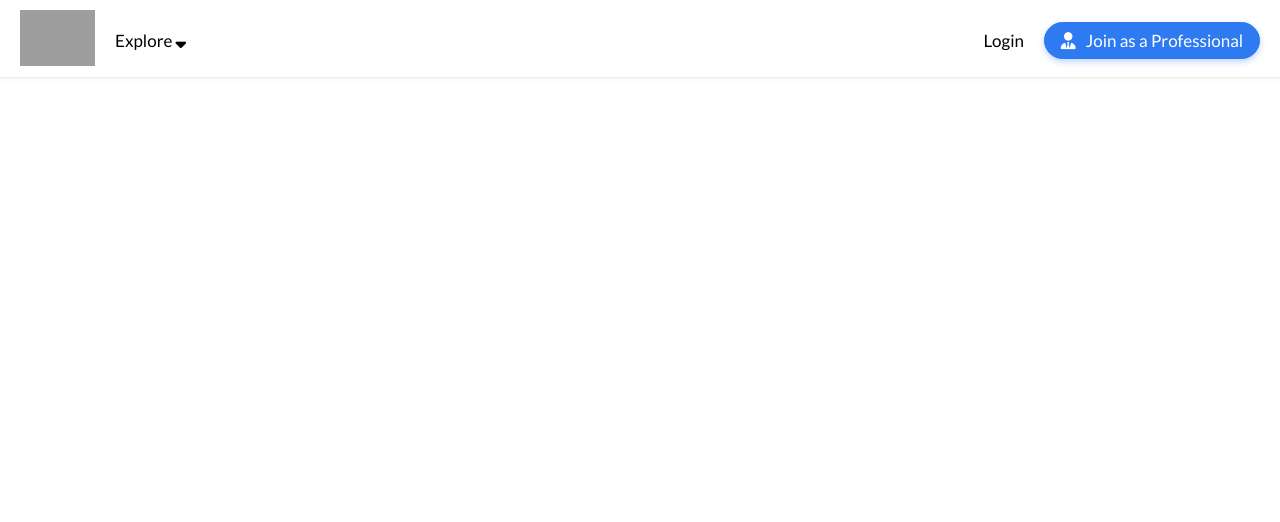
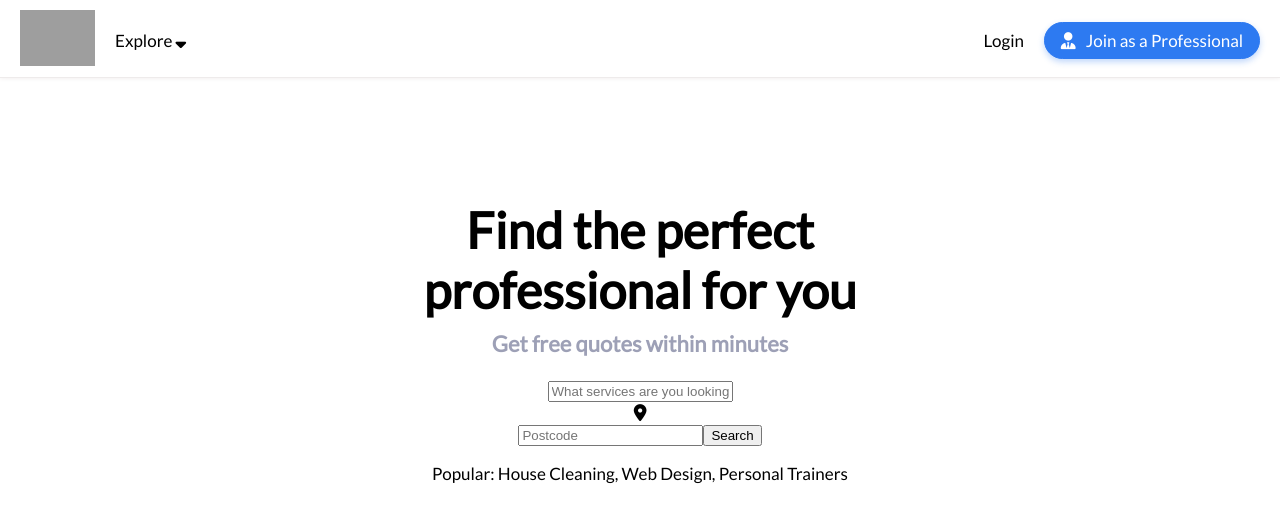
Before and after one commit to tahaizheree/freelancewebsite, a React (Create React App) app: page / in a window 1280 px wide. Shown: the top 522 px of the page. Built offline with nearby package versions, Linux system fonts and the light colour scheme; grey boxes are pictures that could not be loaded.

Commit message:
first commit

```diff
--- a/src/App.js
+++ b/src/App.js
@@ -1,9 +1,11 @@
 import './App.css';
 import Navigation from './components/navigation/navigation.jsx';
+import IntroSearch from './components/introsearch/introsearch.jsx';
 function App() {
   return (
    <>
    <Navigation/>
+   <IntroSearch/>
    </>
   );
 }
--- /dev/null
+++ b/src/components/introsearch/introsearch.css
@@ -0,0 +1,21 @@
+.frontbody
+{
+    padding-top:80px;
+    text-align:center;
+    justify-content: start;;
+}
+
+.frontbody .text
+{
+    text-align:center;
+
+}
+.text h1{
+    margin-bottom:0px;
+    font-size:50px;
+}
+.text h3{
+    margin-top:10px;
+    font-size:22px;
+    color:#9da0b6;
+}
--- /dev/null
+++ b/src/components/introsearch/introsearch.jsx
@@ -0,0 +1,27 @@
+import React, { Fragment } from 'react'
+import './introsearch.css'
+const IntroSearch = () => {
+  return (
+   <Fragment>
+    <section className="frontbody">
+    <div className="text">
+        <h1>
+            Find the perfect<br></br> professional for you
+        </h1>
+        <h3>Get free quotes within minutes</h3>
+    </div>
+            <div className="boxes">
+                <input type="text" placeholder='What services are you looking for? ' />
+                <div className="locationicon"><i class="fa-solid fa-location-dot"></i></div>
+                <input type="text" className='Postcode' placeholder='Postcode' />
+                <button className="search">Search</button>
+            </div>
+            <div className="downtext">
+                <p>Popular: House Cleaning, Web Design, Personal Trainers</p>
+            </div>
+            </section>
+    </Fragment>
+  )
+}
+
+export default IntroSearch
--- a/src/components/navigation/navigation.css
+++ b/src/components/navigation/navigation.css
@@ -23,7 +23,7 @@ nav{
      top:90px;
      overflow: hidden;
      opacity:0%;
-     transition:0.5s ease all;
+     transition:0.3s ease all;
      display:flex;
      flex-direction:column;
 }
@@ -31,9 +31,11 @@ nav{
 .dropdownsection .title
 {
     display:flex;
-
     justify-content: space-between;
     gap:100px;
+}
+.dropdownsection .title:hover{
+    text-decoration: underline;
 }
 .dropdownsection ul{
     align-items:start;
@@ -54,6 +56,10 @@ nav{
 .dropdownsection ul li a{
     text-decoration: none;
     color:rgb(138, 137, 137);
+}
+.dropdownsection ul li a:hover{
+    text-decoration: underline;
+    color:rgb(114, 112, 112);
 }
 nav .left
 {
```
